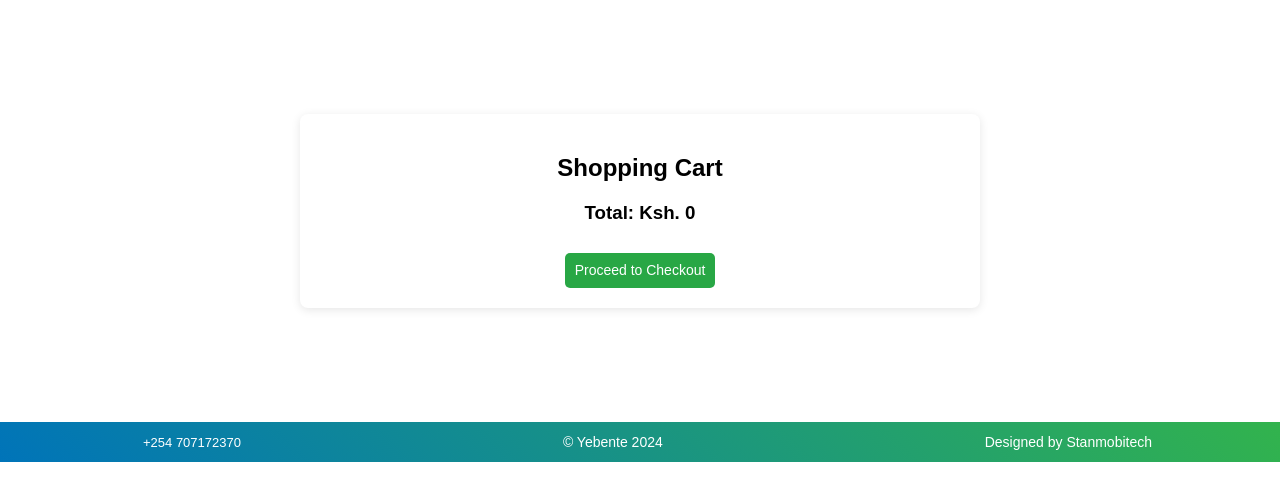
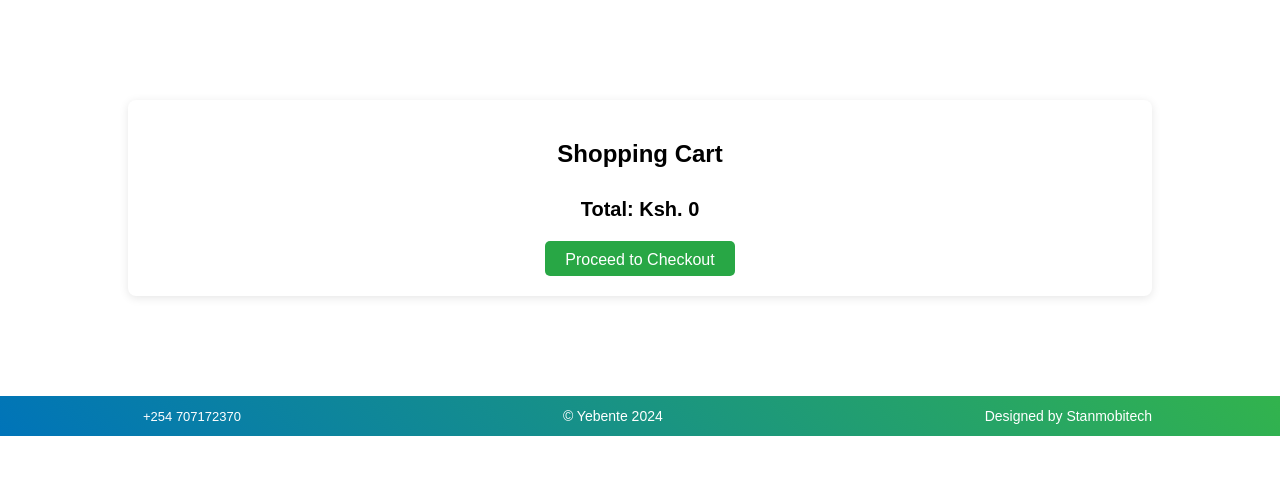
Before and after one commit to yebente/shop, a PHP site: page /cart.html in a window 1280 px wide. Shown: the part 45-546 px from the top of the page. Run offline with PHP 8.4, Linux system fonts and the light colour scheme.

Commit message:
Chicken add to cart,correct size, remove and checkout

```diff
--- a/cart.html
+++ b/cart.html
@@ -32,8 +32,8 @@
             </div>
 
             <div class="cart-summary">
-                <h3>Total: Ksh. <span id="cart-total">515</span></h3>
-                <button class="checkout-btn">Proceed to Checkout</button>
+                <h3>Total: Ksh. <span id="cart-total">0</span></h3>
+                <button id="checkout-btn" class="checkout-btn">Proceed to Checkout</button>
             </div>
         </div>
     </section>
--- a/index.html
+++ b/index.html
@@ -28,8 +28,8 @@
             <h1>Buy Fresh Chicken and Eggs Online - Quality Guaranteed!</h1>
 
             <div class="product-grid">
-
-                    <div class="product-card">
+                <!-- Product Card: Chicken -->
+                <div class="product-card">
                     <img src="images/farm raised chicken.jpg" alt="A selection of fresh, farm-raised chicken cuts">
                     <h2>Fresh Chicken</h2>
                     <p>Quality meat, farm-raised.</p>
@@ -38,6 +38,7 @@
                     <button onclick="addToCart('chicken')">Add to Cart</button>
                 </div>
 
+                <!-- Product Card: Eggs -->
                 <div class="product-card">
                     <img src="images/free-range farm eggs.jpg" alt="A crate of fresh, free-range farm eggs">
                     <h2>Farm Eggs</h2>
--- a/script.js
+++ b/script.js
@@ -26,10 +26,16 @@ function addToCart(item) {
     const quantityInput = document.getElementById(item + '-quantity');
     const quantity = parseInt(quantityInput.value);
 
-    // Define prices for items
-    const prices = {
-        chicken: 500,
-        eggs: 15
+    // Define prices and image paths for items
+    const items = {
+        chicken: {
+            price: 500,
+            img: 'images/farm raised chicken.jpg'
+        },
+        eggs: {
+            price: 15,
+            img: 'images/free-range farm eggs.jpg'
+        }
     };
 
     // Check if the item is already in the cart
@@ -39,8 +45,9 @@ function addToCart(item) {
     } else {
         cart.push({
             name: item,
-            price: prices[item],
-            quantity: quantity
+            price: items[item].price,
+            quantity: quantity,
+            img: items[item].img
         });
     }
 
@@ -67,7 +74,7 @@ function displayCart() {
         const cartItemElement = document.createElement('div');
         cartItemElement.className = 'cart-item';
         cartItemElement.innerHTML = `
-            <img src="images/${item.name}.jpg" alt="${item.name}">
+            <img src="${item.img}" alt="${item.name}">
             <div class="item-details">
                 <h2>${item.name.charAt(0).toUpperCase() + item.name.slice(1)}</h2>
                 <p>Price: Ksh. ${item.price}</p>
--- a/styles.css
+++ b/styles.css
@@ -129,8 +129,6 @@ form {
   text-align: center;
 }
 
-
-
 form input {
   width: 80%;
   padding: 10px;
@@ -190,35 +188,93 @@ form button:hover {
   color: #0056b3; /* Darker blue on hover */
 }
 
-  /*Cart Styles*/
+/* Cart Container Styles */
 .cart-container {
   background-color: #fff;
   border-radius: 8px;
   box-shadow: 0 2px 10px rgba(0, 0, 0, 0.1);
-    width: 50%;
-    margin: 5% auto;
+  width: 80%;
+  margin: 50px auto;
   padding: 20px;
+  box-sizing: border-box;
 }
 
+/* Cart Item Styles */
 .cart-item {
   display: flex;
   align-items: center;
-    margin: 20px;
+  padding: 15px 0;
+  border-bottom: 1px solid #ddd;
 }
 
+.cart-item:last-child {
+  border-bottom: none;
+}
+
+.cart-item img {
+  width: 100px; /* Fixed width for product images */
+  height: auto;
+  margin-right: 20px;
+  border-radius: 5px;
+  object-fit: cover; /* Ensures the image maintains aspect ratio while fitting within the box */
+}
+
+/* Item Details Styling */
+.item-details {
+  flex: 1; /* Take up the remaining space */
+}
+
+.item-details h2 {
+  font-size: 18px;
+  margin: 0 0 10px;
+  color: #333;
+}
+
+.item-details p {
+  margin: 5px 0;
+  font-size: 16px;
+  color: #555;
+}
+
+/* Remove Button Styles */
+.remove-btn {
+  background-color: #dc3545;
+  color: #fff;
+  border: none;
+  padding: 10px 15px;
+  border-radius: 5px;
+  cursor: pointer;
+  transition: background-color 0.3s;
+}
+
+.remove-btn:hover {
+  background-color: #c82333;
+}
+
+/* Cart Summary Styles */
 .cart-summary {
   text-align: center;
+  margin-top: 30px;
 }
-  /* Cart Summary Styles */
-.cart-summary button  {
-  width: auto; /* Set a reduced width */
-  height: 35px; /* Set a reduced height */
+
+.cart-summary h3 {
+  font-size: 20px;
+  margin-bottom: 20px;
+}
+
+.cart-summary button {
+  width: auto;
+  height: 35px;
   background-color: #28a745;
   color: #fff;
   border: none;
-  padding: 5px 10px;
+  padding: 10px 20px;
   border-radius: 5px;
   cursor: pointer;
-  font-size: 14px;
-  margin-top: 10px;
+  font-size: 16px;
+  transition: background-color 0.3s;
 }
+
+.cart-summary button:hover {
+  background-color: #218838;
+}
```
Lines whose indentation alone changed are shown as unchanged.
